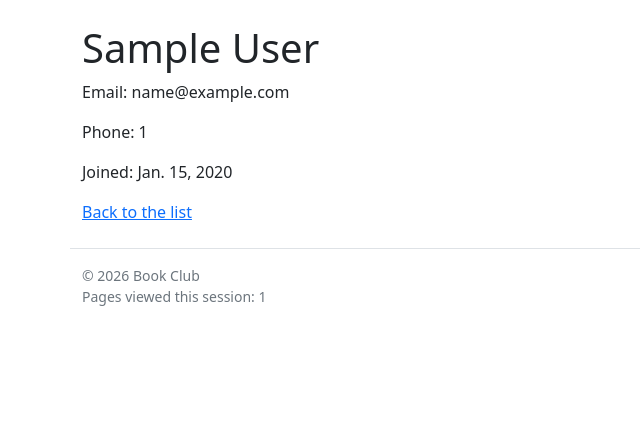
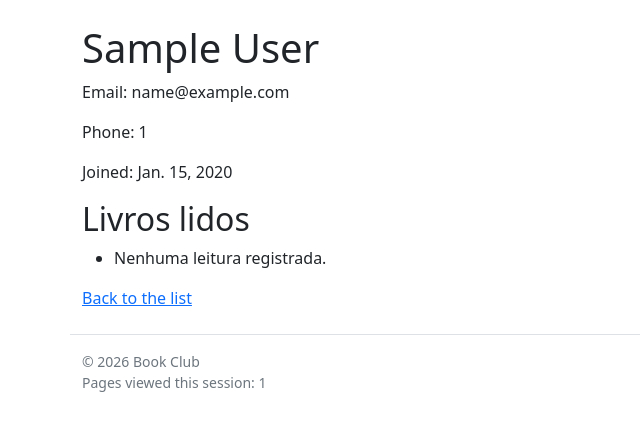
Before and after one commit to patriciarcosta/book-club, a Django app: page /members/1/ in a window 1280 px wide. Shown: the part 56-487 px from the top of the page, without its empty margins (0-640 px from the left). Run offline with Django 5.2, Linux system fonts and the light colour scheme; tables that the repository leaves empty hold one stand-in row (values such as "Sample post"); parts of the project's set-up code (start-up, migrations or seed data) failed here and were passed over.

Commit message:
Show each member's reading list on the detail page
- List books read (title, author, date finished) in member_detail.html
- Prefetch readings and books in MemberDetailView to avoid N+1 queries

Co-Authored-By: Claude Opus 5.5 <noreply@anthropic.com>

```diff
--- a/members/templates/members/member_detail.html
+++ b/members/templates/members/member_detail.html
@@ -7,5 +7,15 @@
   <p>Email: {{ member.email }}</p>
   <p>Phone: {{ member.phone }}</p>
   <p>Joined: {{ member.joined_date }}</p>
+
+  <h2>Livros lidos</h2>
+  <ul>
+    {% for reading in member.readings.all %}
+      <li>{{ reading.book.title }} ({{ reading.book.author }}), terminado em {{ reading.date_finished }}</li>
+    {% empty %}
+      <li>Nenhuma leitura registrada.</li>
+    {% endfor %}
+  </ul>
+
   <p><a href="{% url 'members:list' %}">Back to the list</a></p>
 {% endblock %}
--- a/members/views.py
+++ b/members/views.py
@@ -85,6 +85,7 @@ class MemberListView(ListView):
 
 class MemberDetailView(DetailView):
     model = Member
+    queryset = Member.objects.prefetch_related("readings__book")
     template_name = "members/member_detail.html"
     context_object_name = "member"
 
```
